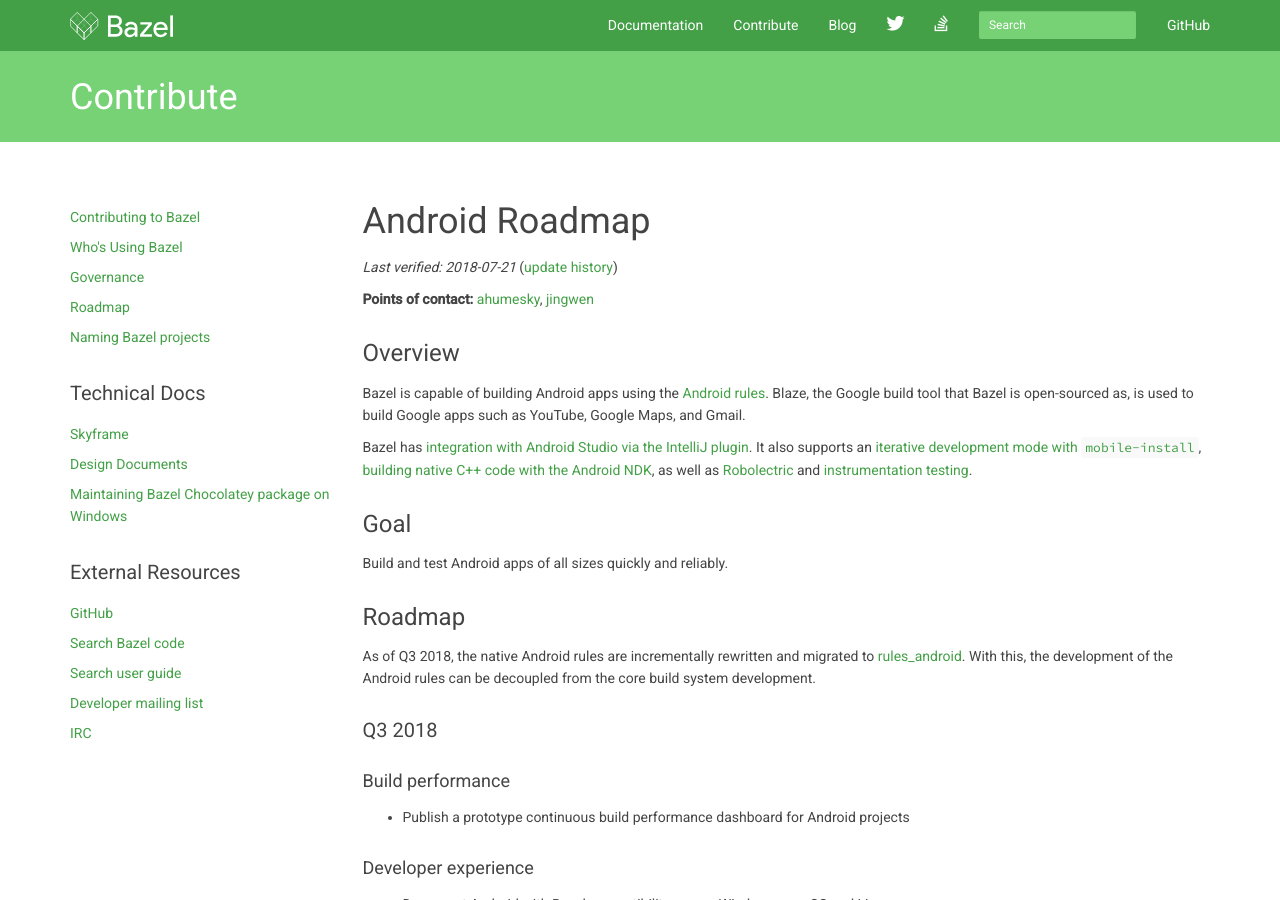
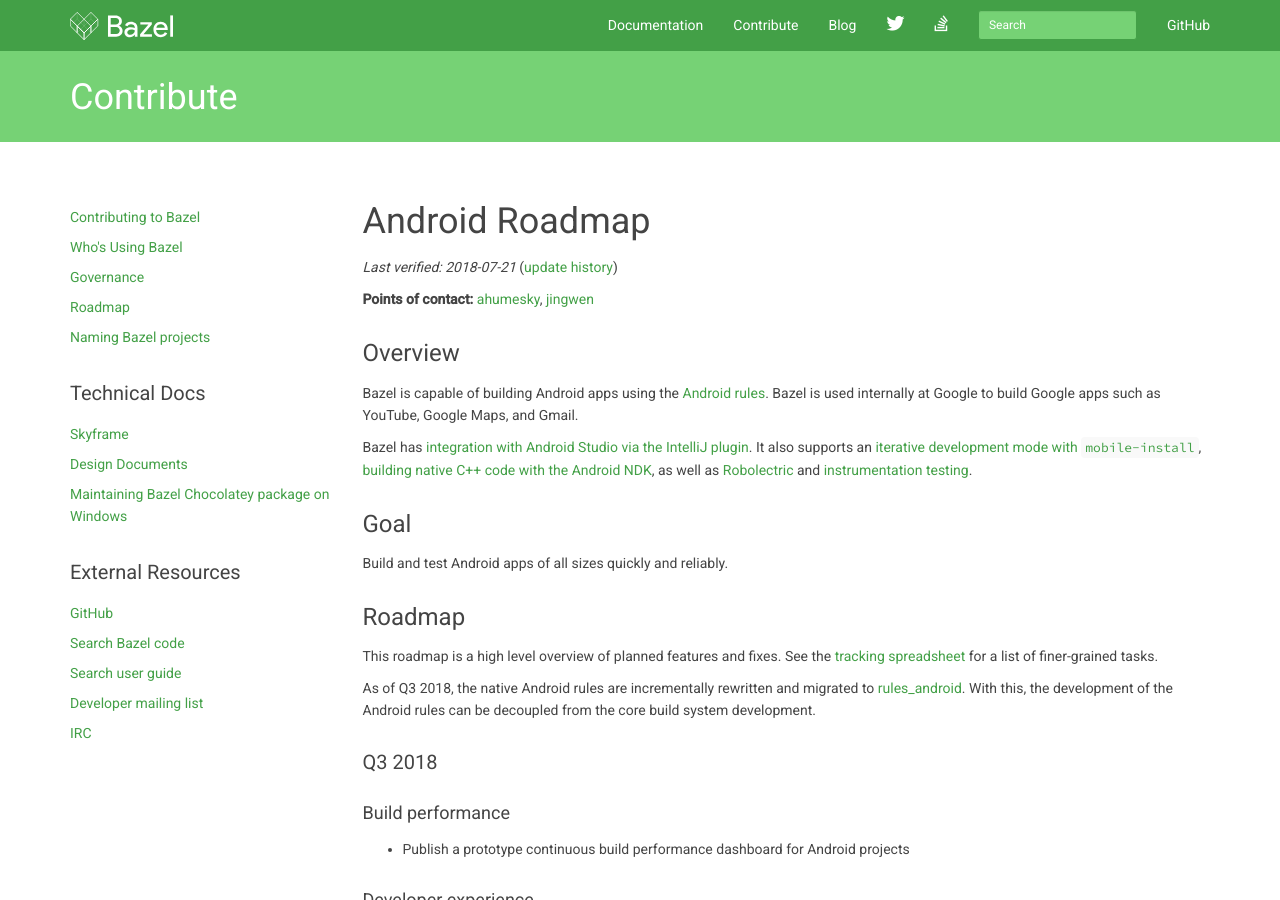
Before and after one commit to bazelbuild/bazel-website, a Jekyll site: the page built from roadmaps/android.md, in a window 1280 px wide and 900 px high. Built offline with Jekyll 4.4.1, drawn with Linux system fonts in a browser that asks for light colours; nearby versions of some CDN libraries; library files that are not in the unit come from our copies; Markdown is read by kramdown in place of the engine named in the settings; comment, search, counter and statistics services are not loaded.

Commit message:
Add link to spreadsheet

```diff
--- a/roadmaps/android.md
+++ b/roadmaps/android.md
@@ -13,9 +13,9 @@
 ## Overview
 
 Bazel is capable of building Android apps using the [Android
-rules](https://docs.bazel.build/versions/master/be/android.html). Blaze, the
-Google build tool that Bazel is open-sourced as, is used to build Google apps
-such as YouTube, Google Maps, and Gmail.
+rules](https://docs.bazel.build/versions/master/be/android.html). Bazel is used
+internally at Google to build Google apps such as YouTube, Google Maps, and
+Gmail.
 
 Bazel has [integration with Android Studio via the IntelliJ
 plugin](https://ij.bazel.build/). It also supports an [iterative development
@@ -32,6 +32,11 @@
 Build and test Android apps of all sizes quickly and reliably.
 
 ## Roadmap
+
+This roadmap is a high level overview of planned features and fixes. See the
+[tracking
+spreadsheet](https://docs.google.com/spreadsheets/d/1-BjWLdv3SKGnEBOdLmzPPhTPNErRVMQerjrI60N_DVs/edit#gid=1123749242)
+for a list of finer-grained tasks.
 
 As of Q3 2018, the native Android rules are incrementally rewritten and migrated
 to [rules_android](https://github.com/bazelbuild/rules_android). With this, the
```
